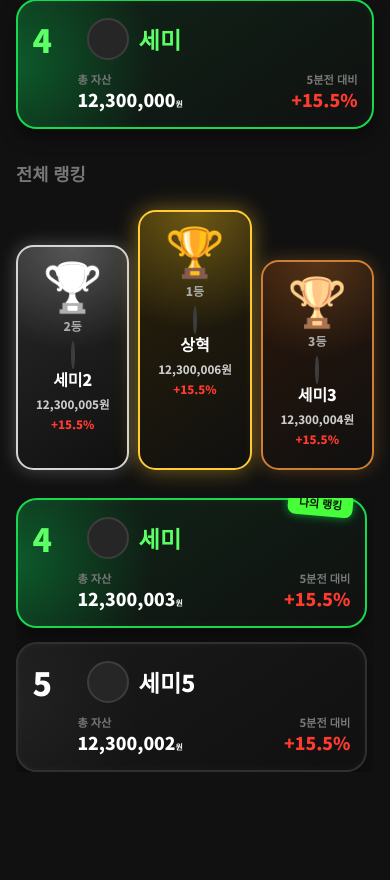
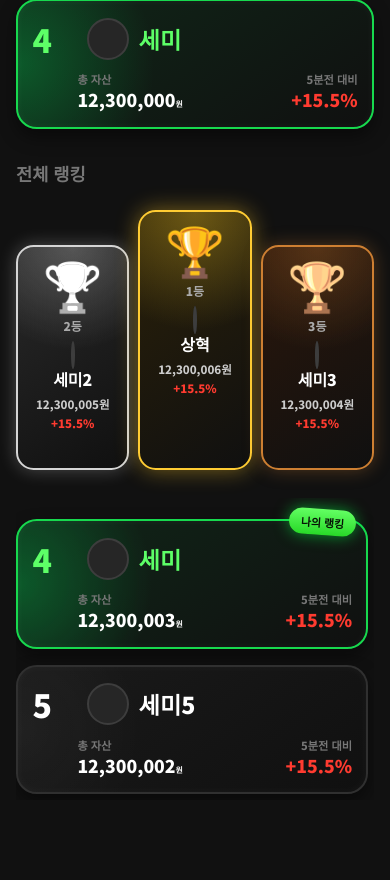
Before and after one commit to jeongbin-0509/StockKolon26, a Flask app: page /rank in a window 390 px wide. Shown: the part 338-1218 px from the top of the page. Before the commit the page ends 1110 px from the top, so only its background shows below. Run offline with Flask 3, Linux system fonts and the light colour scheme; the visitor is signed in with stand-in values (Sample User, id 1).

Commit message:
랭크판 사소한 조정

```diff
--- a/app/static/css/rank.css
+++ b/app/static/css/rank.css
@@ -91,7 +91,7 @@
 .podium-card {
     width: 350px;
     border-radius: 2rem;
-    padding: 1.8rem 1.3rem;
+    padding: 1.8rem 1.3rem 2.4rem;
     text-align: center;
     border: 2px solid #333;
     background: #151515;
@@ -125,7 +125,7 @@
 }
 
 .podium-card.bronze {
-    height: 305px;
+    height: 335px;
     order: 3;
     border-color: #cd7f32;
     background:
@@ -176,9 +176,11 @@
 }
 
 .podium-change {
-    margin-top: .25rem;
+    margin-top: .5rem;
+    margin-bottom: .8rem;
     font-size: 1.22rem;
     font-weight: 900;
+    line-height: 1;
 }
 
 .podium-change.up {
@@ -194,7 +196,9 @@
 .rank-scroll-box {
     max-height: 650px;
     overflow-y: auto;
-    padding-right: .45rem;
+    overflow-x: visible;
+    padding: 1rem .45rem .45rem 0;
+    margin-top: 20px;
 }
 
 .rank-scroll-box::-webkit-scrollbar {
@@ -218,7 +222,8 @@
 .rank-list {
     display: flex;
     flex-direction: column;
-    gap: .9rem;
+    gap: 1.2rem;
+    padding-top: .5rem;
 }
 
 /* 기본 랭킹 카드 */
@@ -336,16 +341,17 @@
 .my-rank-in-list::after {
     content: "나의 랭킹";
     position: absolute;
-    top: -.75rem;
-    right: 1rem;
-    padding: .28rem .7rem;
-    border-radius: .5rem;
-    background: #46ff3a;
-    color: #071107;
-    font-size: .8rem;
+    top: -14px;
+    right: 18px;
+    padding: 6px 16px;
+    border-radius: 999px;
+    background: linear-gradient(180deg, #63ff63, #28d928);
+    color: #061206;
+    font-size: .82rem;
     font-weight: 900;
-    transform: rotate(5deg);
-    box-shadow: 0 0 10px rgba(0,255,80,.6);
+    transform: rotate(4deg);
+    box-shadow: 0 0 15px rgba(0,255,70,.55);
+    z-index: 10;
 }
 
 /* 모바일 */
@@ -375,7 +381,7 @@
 
     .podium-card {
         width: 33.33%;
-        padding: .75rem .4rem;
+        padding: .75rem .4rem 1.4rem;
         border-radius: 1.1rem;
     }
 
@@ -388,7 +394,7 @@
     }
 
     .podium-card.bronze {
-        height: 210px;
+        height: 225px;
     }
 
     .podium-trophy {
@@ -414,8 +420,22 @@
         font-size: .72rem;
     }
 
+    .podium-change {
+        margin-top: .35rem;
+        margin-bottom: .45rem;
+    }
+
     .rank-scroll-box {
         max-height: 560px;
+        overflow-y: auto;
+        overflow-x: visible;
+        padding: .9rem .35rem .35rem 0;
+        margin-top: 14px;
+    }
+
+    .rank-list {
+        gap: 1rem;
+        padding-top: .4rem;
     }
 
     .rank-card {
@@ -457,8 +477,9 @@
     }
 
     .my-rank-in-list::after {
-        top: -.6rem;
-        right: .7rem;
+        top: -12px;
+        right: 10px;
+        padding: 5px 12px;
         font-size: .68rem;
     }
 }
```
